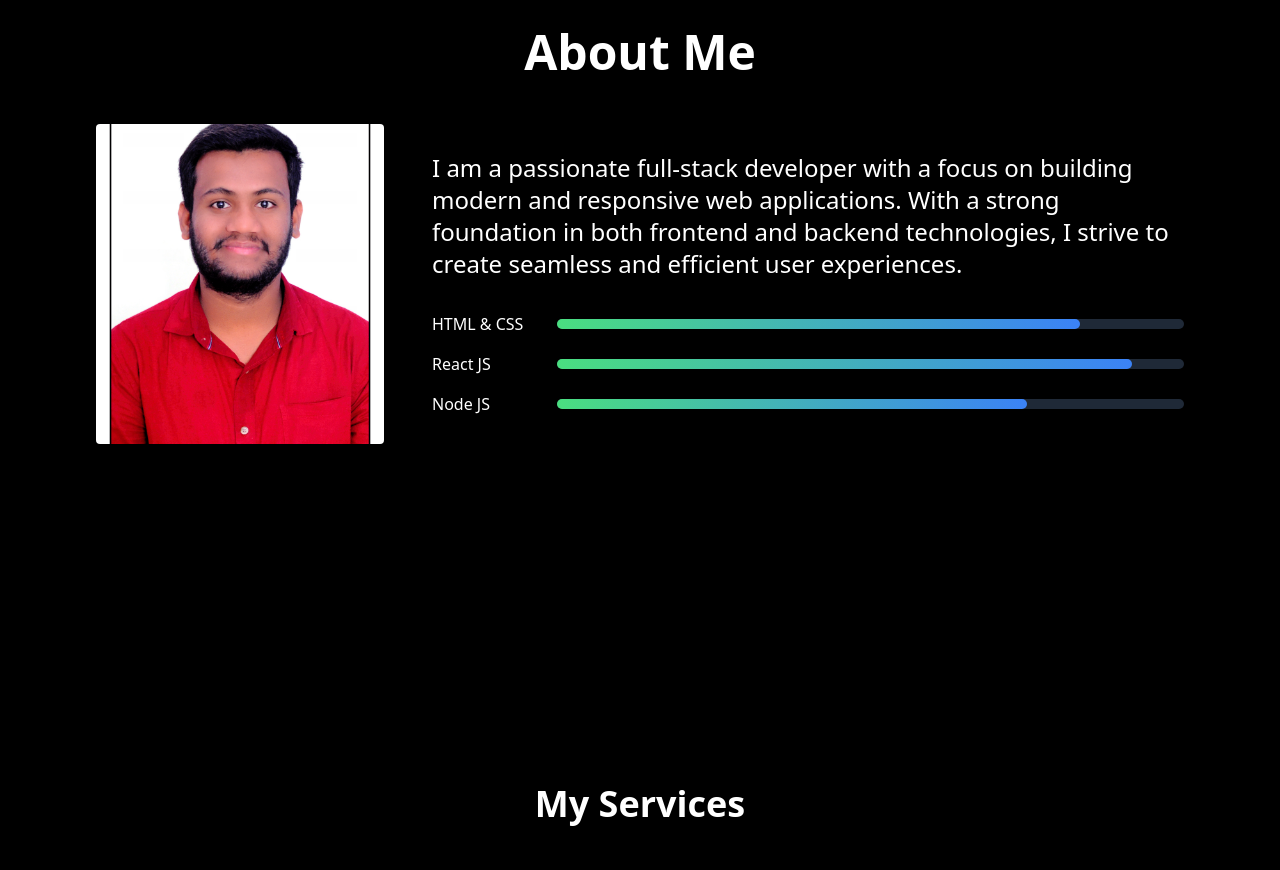
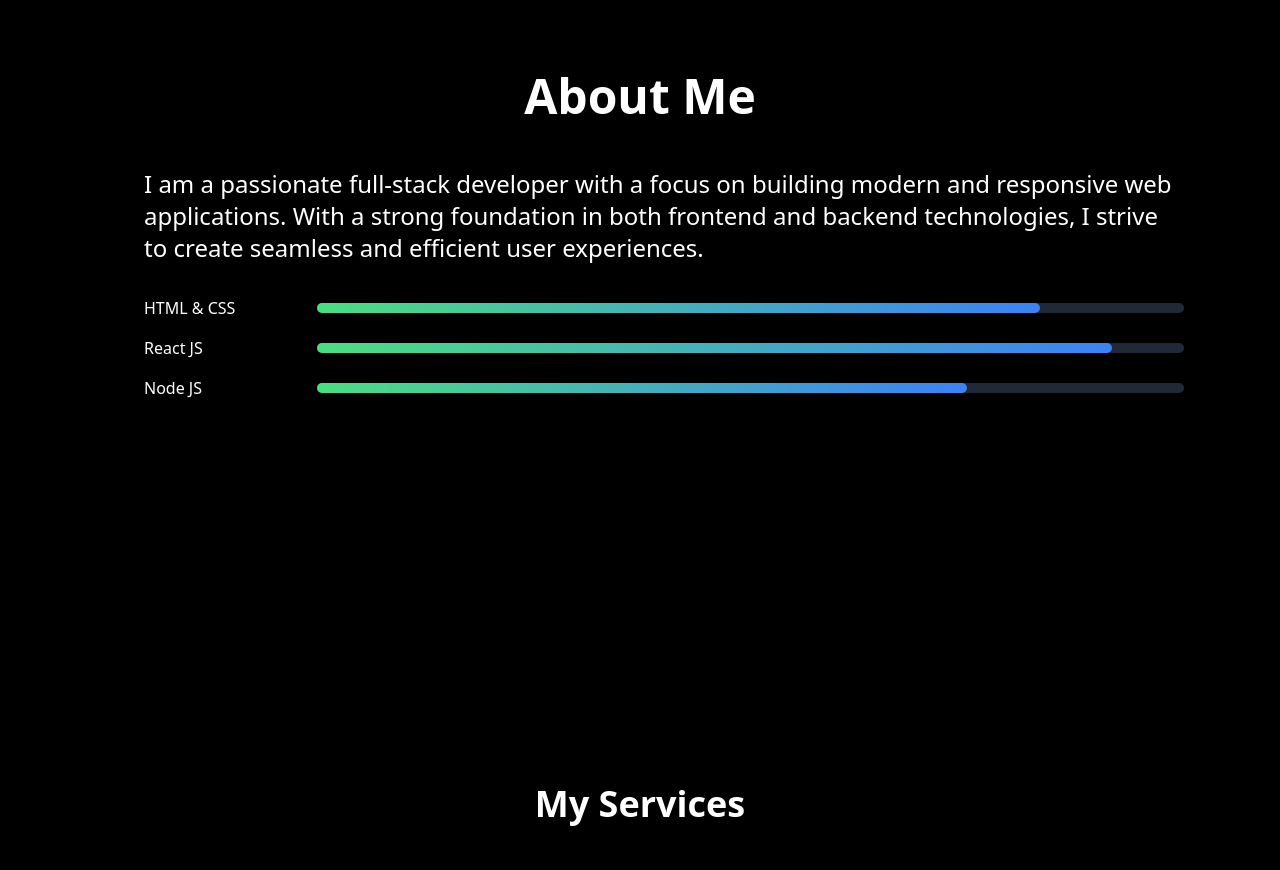
Before and after one commit to satishmadhunala1/portfolio, a React (Vite) app: page / in a window 1280 px wide. Shown: the part 1020-1890 px from the top of the page. Built offline with nearby package versions, Linux system fonts and the light colour scheme.

Commit message:
changes on in about page

```diff
--- a/src/components/About.jsx
+++ b/src/components/About.jsx
@@ -83,11 +83,11 @@ const About = () => {
           {/* Image Animation */}
           <img
             ref={imageRef}
-            src={AboutImage}
-            alt="About Me"
-            className={`w-72 h-80 rounded object-cover mb-8 md:mb-0 transition-transform duration-700 ${
-              animateImage ? "translate-x-0 opacity-100" : "-translate-x-10 opacity-0"
-            }`}
+            // src={AboutImage}
+            // alt="About Me"
+            // className={`w-72 h-80 rounded object-cover mb-8 md:mb-0 transition-transform duration-700 ${
+            //   animateImage ? "translate-x-0 opacity-100" : "-translate-x-10 opacity-0"
+            // }`}
           />
 
           <div className="flex-1">
```
